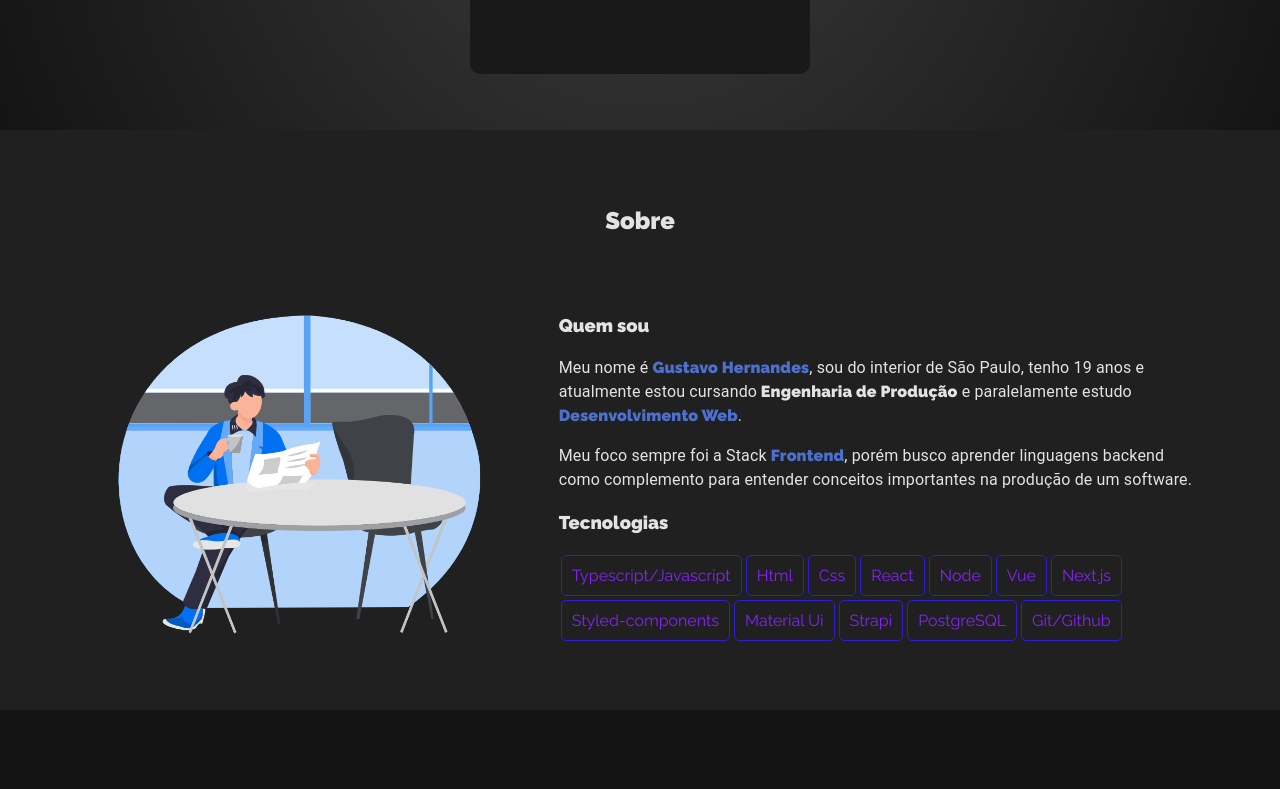
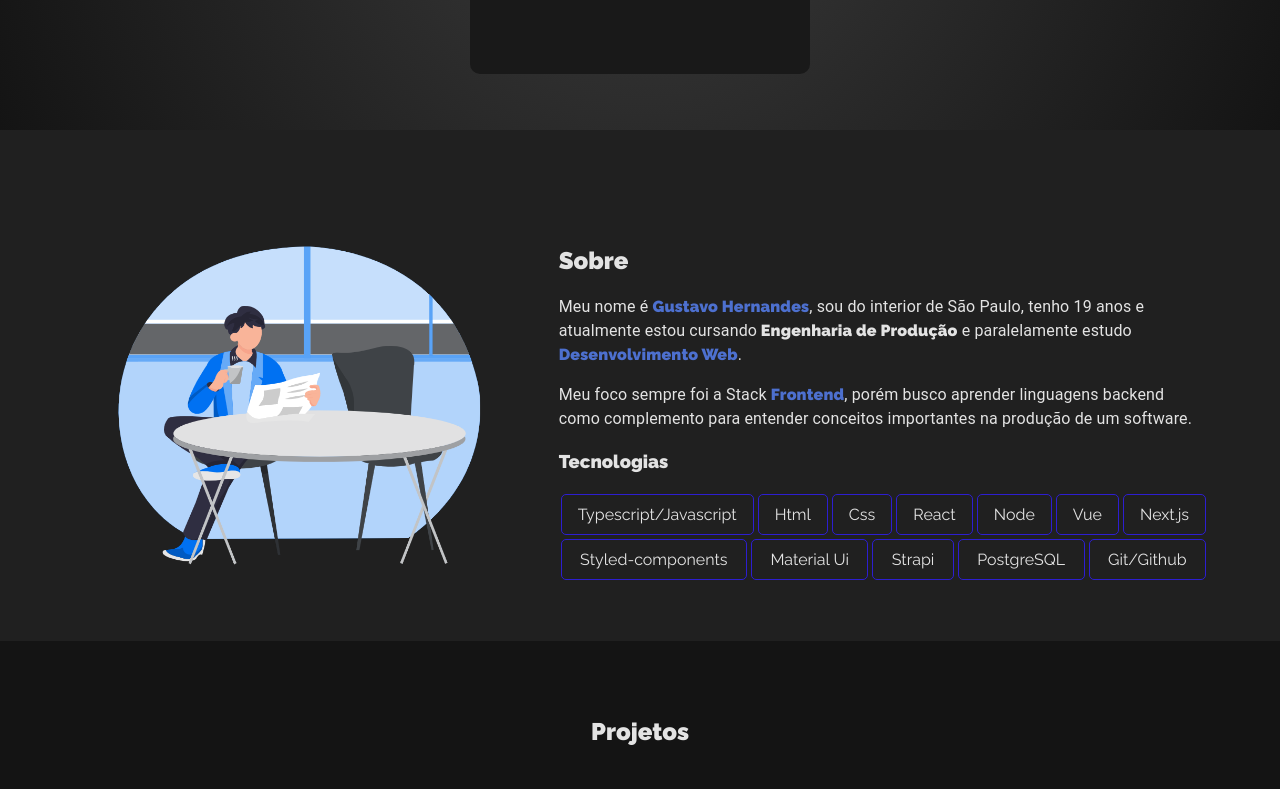
Before and after one commit to gustavohernandes11/portfolio, a Next.js app: page / in a window 1280 px wide. Shown: the part 505-1294 px from the top of the page. Built offline with nearby package versions, Linux system fonts and the light colour scheme; some icons are missing; a web font is replaced by a local one.

Commit message:
style: melhoria de ux

```diff
--- a/src/components/Chip/styles.ts
+++ b/src/components/Chip/styles.ts
@@ -10,8 +10,10 @@ export const Container = styled.label`
         border: 1px solid ${theme.colors.primary};
         border-radius: 5px;
         margin: 2px;
-        color: ${color ? color : theme.colors.primaryVariant};
+        color: ${color ? color : theme.colors.text};
         display: flex;
+        flex-grow: 1;
+        justify-content: center;
     `}
 `;
 
--- a/src/components/Modal/styles.ts
+++ b/src/components/Modal/styles.ts
@@ -1,7 +1,11 @@
 import styled, { css } from "styled-components";
-import type { ContainerInterface } from '../../utils/types'
+import type { ContainerInterface } from "../../utils/types";
 export const Container = styled.div`
-    ${({ theme, alignItems = "center", justifyContent = "center" }: ContainerInterface) => css`
+    ${({
+        theme,
+        alignItems = "center",
+        justifyContent = "center",
+    }: ContainerInterface) => css`
         background-color: ${theme.colors.surface};
         border-radius: 10px;
         padding: ${theme.spacings[5]};
@@ -11,5 +15,11 @@ export const Container = styled.div`
         flex-direction: column;
         justify-content: ${justifyContent};
         align-items: ${alignItems};
+        transition: all .3s;
+
+        :hover {
+            transform: scale(1.02);
+            cursor: pointer;
+        }
     `}
 `;
--- a/src/components/ProjectModal/index.tsx
+++ b/src/components/ProjectModal/index.tsx
@@ -22,7 +22,7 @@ export const ProjectModal = ({
     githubUrl,
     imageSrc,
     imageAlt,
-    placeholder = 'blur',
+    placeholder = "blur",
 }: ProjectModalType): JSX.Element => {
     return (
         <Grid
--- a/src/sections/AboutMeSection.tsx
+++ b/src/sections/AboutMeSection.tsx
@@ -8,7 +8,6 @@ import IllustrationImage from "../assets/imgs/Hot beverage.png";
 export const AboutMeSection = () => {
     return (
         <Section id="about-me-section" alignItems="center" color="#202020">
-            <Heading as="h2">Sobre</Heading>
             <Grid xs={12} container mt={1} justifyContent="center" spacing={4}>
                 <Grid xs={12} sm={5} item justifyContent="center">
                     <Image
@@ -20,7 +19,7 @@ export const AboutMeSection = () => {
                     />
                 </Grid>
                 <Grid xs={12} sm={7} item justifyContent="center">
-                    <Heading as="h3">Quem sou</Heading>
+                    <Heading as="h2">Sobre</Heading>{" "}
                     <Typography paragraph>
                         Meu nome é <strong>Gustavo Hernandes</strong>, sou do
                         interior de São Paulo, tenho 19 anos e atualmente estou
--- a/src/sections/ContactSection.tsx
+++ b/src/sections/ContactSection.tsx
@@ -6,8 +6,8 @@ export const ContactSection = () => {
     return (
         <Section id="contact-me-section" alignItems="center">
             <Heading as="h2">Contato</Heading>
-            <Typography>Whatsapp: 017 99656-0749</Typography>
-            <Typography>Email: gustavo.hernandes.s11@gmail.com</Typography>
+            <Typography><b>Whatsapp:</b> 017 99656-0749</Typography>
+            <Typography><b>Email:</b> gustavo.hernandes.s11@gmail.com</Typography>
         </Section>
     );
 };
--- a/src/styles/globals.css
+++ b/src/styles/globals.css
@@ -1,9 +1,8 @@
 html,
 body {
     padding: 0;
-    scroll-behavior: smooth;
     font-family: "Raleway", sans-serif, -apple-system, BlinkMacSystemFont,
-        Segoe UI, Roboto, Oxygen, Ubuntu, Cantarell, Fira Sans, Droid Sans,
+    Segoe UI, Roboto, Oxygen, Ubuntu, Cantarell, Fira Sans, Droid Sans,
         Helvetica Neue, sans-serif;
 }
 
@@ -14,6 +13,7 @@ a {
 
 * {
     box-sizing: border-box;
+    scroll-behavior: smooth;
     margin: 0;
     padding: 0;
     font-family: "Raleway", sans-serif, -apple-system, BlinkMacSystemFont,
```
